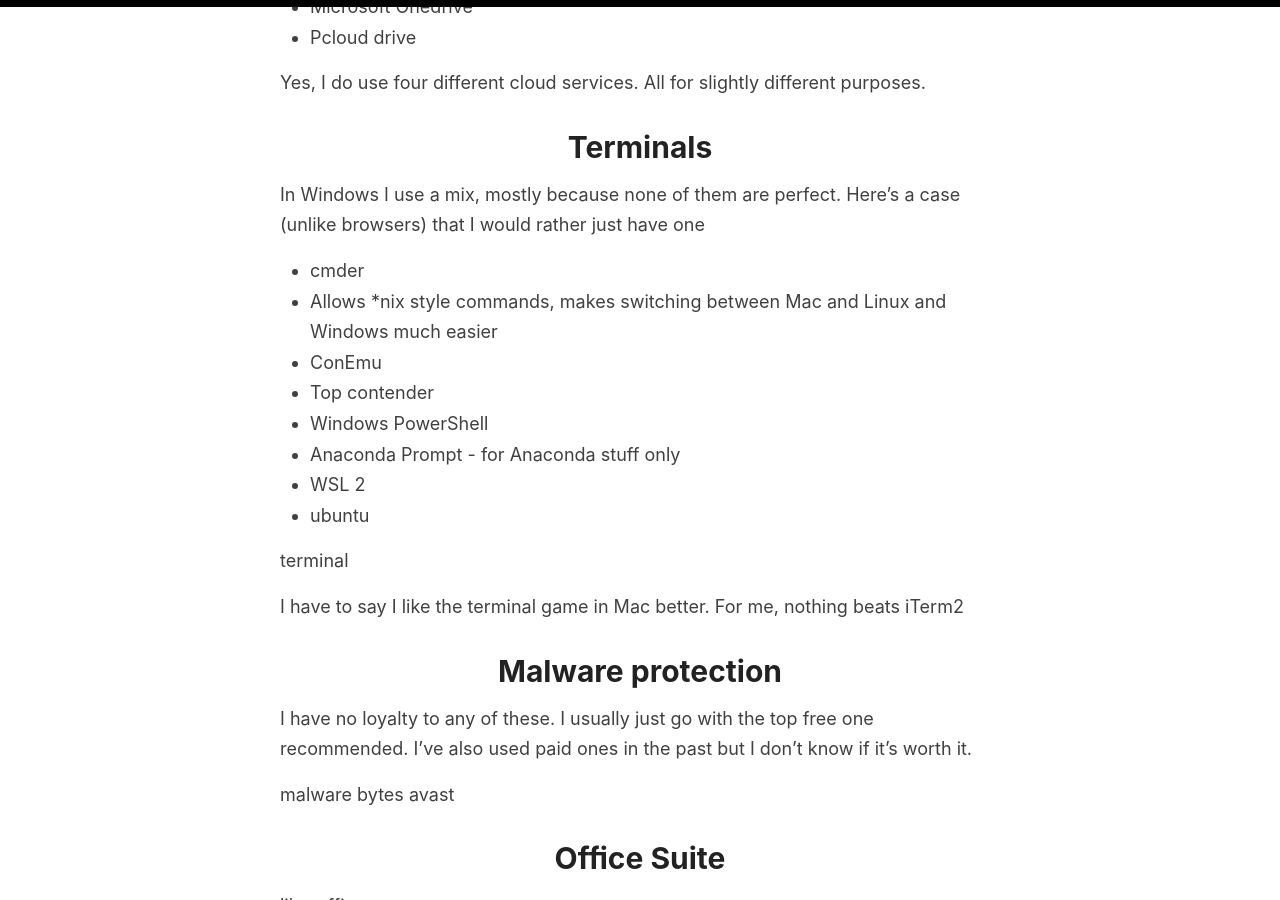
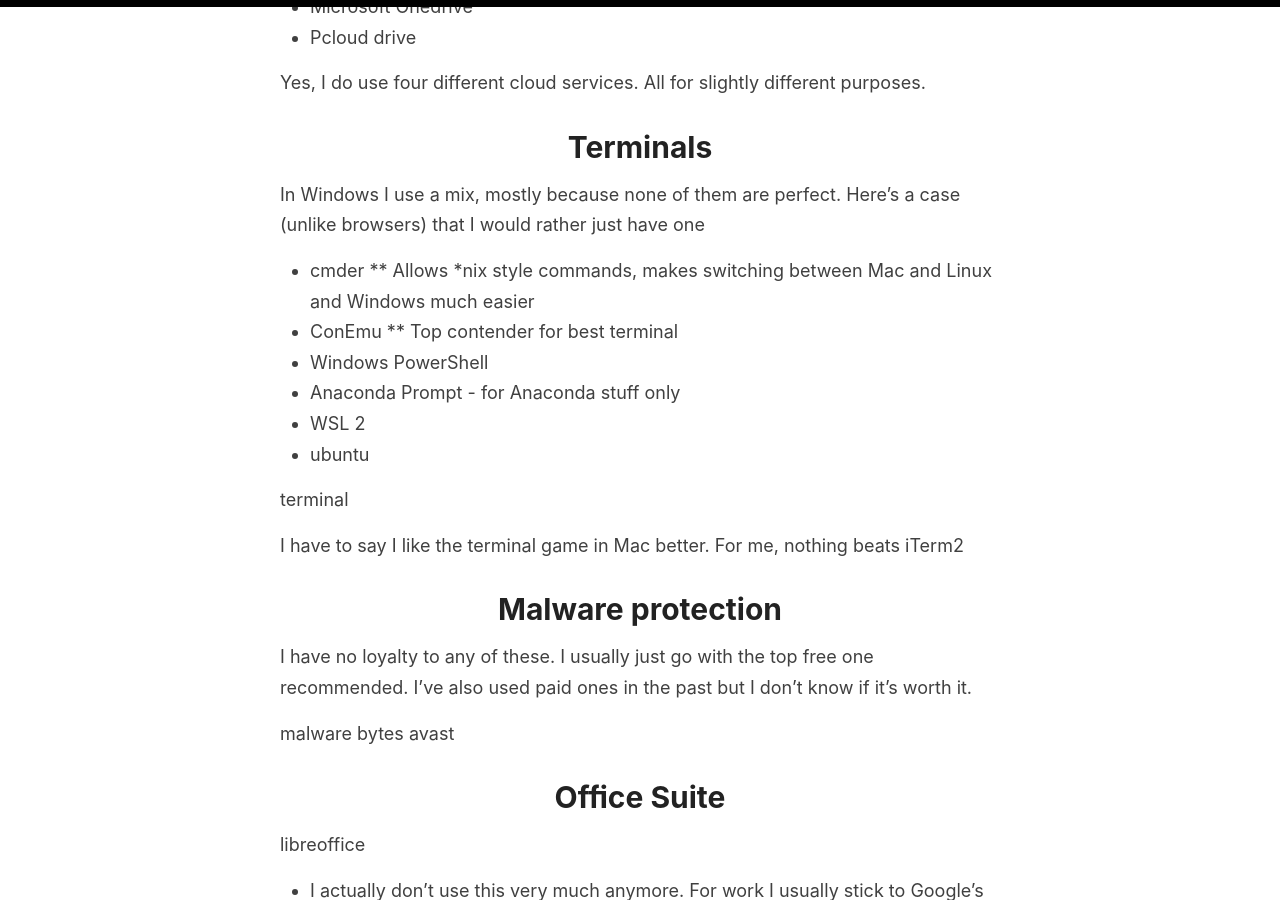
Before and after one commit to jss367/blog, a Jekyll site: the page built from _posts/2018-10-10-software-i-use.md, in a window 1280 px wide and 900 px high, scrolled down 3082 px. Built offline with Jekyll 4.4.1, drawn with Linux system fonts in a browser that asks for light colours.

Commit message:
Update 2018-10-10-software-i-use.md

```diff
--- a/_posts/2018-10-10-software-i-use.md
+++ b/_posts/2018-10-10-software-i-use.md
@@ -104,9 +104,9 @@ Yes, I do use four different cloud services. All for slightly different purposes
 In Windows I use a mix, mostly because none of them are perfect. Here's a case (unlike browsers) that I would rather just have one
 
 * cmder
-- Allows *nix style commands, makes switching between Mac and Linux and Windows much easier
+** Allows *nix style commands, makes switching between Mac and Linux and Windows much easier
 * ConEmu
-- Top contender
+** Top contender for best terminal
 * Windows PowerShell
 * Anaconda Prompt - for Anaconda stuff only
 * WSL 2
```
